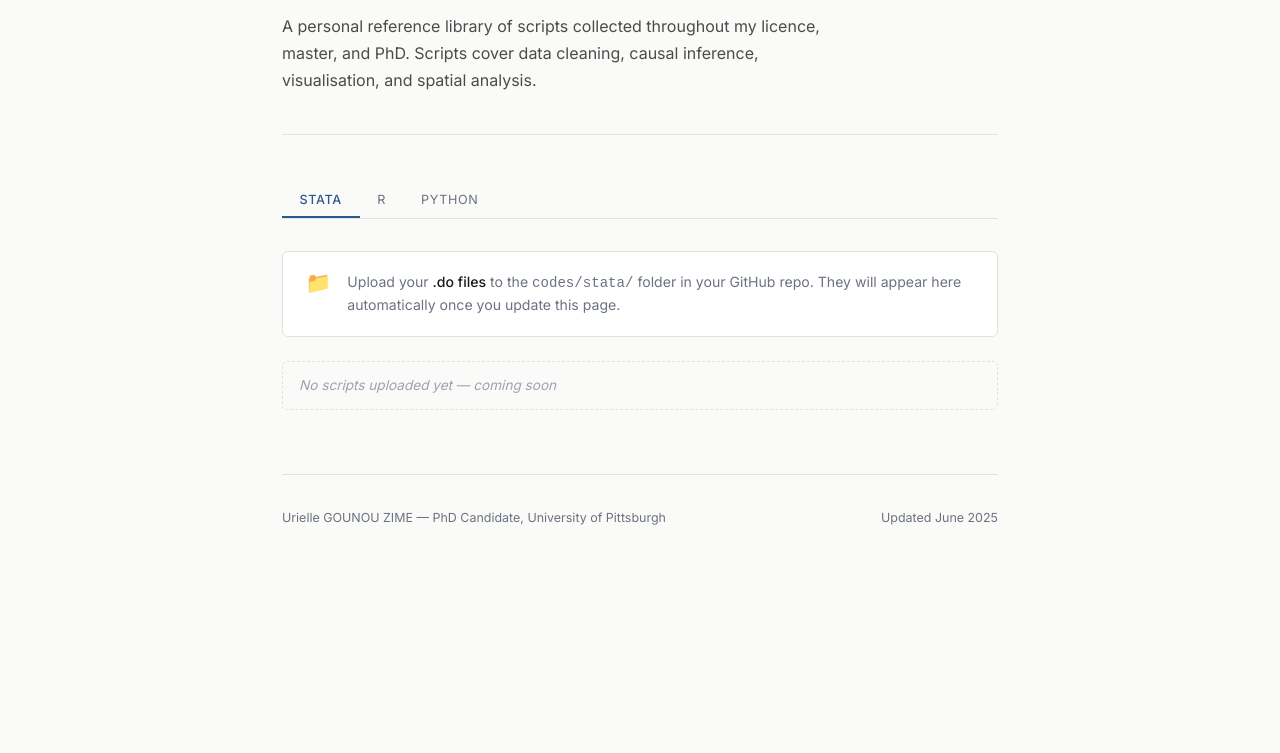
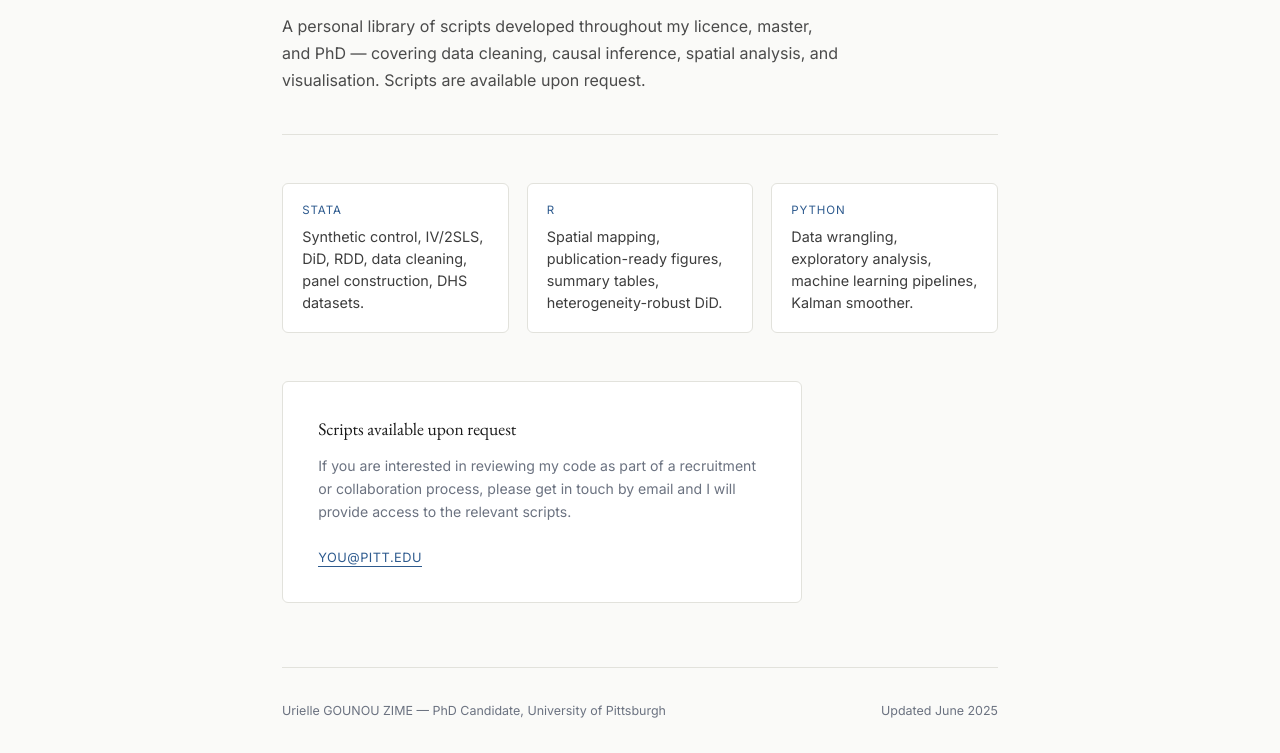
Before and after one commit to Urielle2001/Urielle2001.github.io, a plain HTML site: page codes.html in a window 1280 px wide. Shown: the part 193-946 px from the top of the page. Before the commit the page ends 800 px from the top, so only its background shows below. Drawn offline with nearby package versions, Linux system fonts and the light colour scheme.

Commit message:
Add files via upload

```diff
--- a/codes.html
+++ b/codes.html
@@ -7,6 +7,7 @@
   <link rel="preconnect" href="https://fonts.gstatic.com" crossorigin />
   <link href="https://fonts.googleapis.com/css2?family=EB+Garamond:ital,wght@0,400;0,500;1,400&family=Inter:wght@400;500&display=swap" rel="stylesheet" />
   <link rel="stylesheet" href="style.css" />
+  <meta name="google" content="notranslate" />
 </head>
 <body>
 <nav>
@@ -27,48 +28,38 @@
     <p class="eyebrow">Code library</p>
     <h1>Stata · R · Python</h1>
     <p class="lead">
-      A personal reference library of scripts collected throughout my licence, master, and PhD.
-      Scripts cover data cleaning, causal inference, visualisation, and spatial analysis.
+      A personal library of scripts developed throughout my licence, master, and PhD —
+      covering data cleaning, causal inference, spatial analysis, and visualisation.
+      Scripts are available upon request.
     </p>
   </div>
 
-  <div class="code-tabs">
-    <button class="code-tab active" onclick="switchTab(event,'stata')">Stata</button>
-    <button class="code-tab" onclick="switchTab(event,'r')">R</button>
-    <button class="code-tab" onclick="switchTab(event,'python')">Python</button>
+  <div style="display: grid; grid-template-columns: repeat(auto-fit, minmax(220px, 1fr)); gap: 1.1rem; margin-bottom: 3rem;">
+
+    <div class="interest-card">
+      <p class="label">Stata</p>
+      <p>Synthetic control, IV/2SLS, DiD, RDD, data cleaning, panel construction, DHS datasets.</p>
+    </div>
+
+    <div class="interest-card">
+      <p class="label">R</p>
+      <p>Spatial mapping, publication-ready figures, summary tables, heterogeneity-robust DiD.</p>
+    </div>
+
+    <div class="interest-card">
+      <p class="label">Python</p>
+      <p>Data wrangling, exploratory analysis, machine learning pipelines, Kalman smoother.</p>
+    </div>
+
   </div>
 
-  <!-- STATA -->
-  <div class="code-panel active" id="panel-stata">
-    <div class="upload-hint">
-      <div class="hint-icon">📁</div>
-      <p>Upload your <strong>.do files</strong> to the <code>codes/stata/</code> folder in your GitHub repo. They will appear here automatically once you update this page.</p>
-    </div>
-    <div class="file-list">
-      <div class="file-placeholder">No scripts uploaded yet — coming soon</div>
-    </div>
-  </div>
-
-  <!-- R -->
-  <div class="code-panel" id="panel-r">
-    <div class="upload-hint">
-      <div class="hint-icon">📁</div>
-      <p>Upload your <strong>.R files</strong> to the <code>codes/r/</code> folder in your GitHub repo. They will appear here automatically once you update this page.</p>
-    </div>
-    <div class="file-list">
-      <div class="file-placeholder">No scripts uploaded yet — coming soon</div>
-    </div>
-  </div>
-
-  <!-- PYTHON -->
-  <div class="code-panel" id="panel-python">
-    <div class="upload-hint">
-      <div class="hint-icon">📁</div>
-      <p>Upload your <strong>.py files</strong> to the <code>codes/python/</code> folder in your GitHub repo. They will appear here automatically once you update this page.</p>
-    </div>
-    <div class="file-list">
-      <div class="file-placeholder">No scripts uploaded yet — coming soon</div>
-    </div>
+  <div style="background: white; border: 0.5px solid var(--border); border-radius: 6px; padding: 2rem 2.2rem; max-width: 520px;">
+    <p style="font-family: var(--serif); font-size: 1.1rem; margin-bottom: 0.6rem;">Scripts available upon request</p>
+    <p style="font-size: 0.88rem; color: var(--muted); line-height: 1.65; margin-bottom: 1.2rem;">
+      If you are interested in reviewing my code as part of a recruitment or collaboration process,
+      please get in touch by email and I will provide access to the relevant scripts.
+    </p>
+    <a href="mailto:you@pitt.edu" style="font-size: 0.8rem; letter-spacing: 0.04em; text-transform: uppercase; text-decoration: none; color: var(--blue); border-bottom: 1px solid var(--blue); padding-bottom: 1px;">you@pitt.edu</a>
   </div>
 
   <footer>
@@ -76,14 +67,5 @@
     <span>Updated June 2025</span>
   </footer>
 </div>
-
-<script>
-  function switchTab(e, lang) {
-    document.querySelectorAll('.code-tab').forEach(t => t.classList.remove('active'));
-    document.querySelectorAll('.code-panel').forEach(p => p.classList.remove('active'));
-    e.currentTarget.classList.add('active');
-    document.getElementById('panel-' + lang).classList.add('active');
-  }
-</script>
 </body>
 </html>
```
Also changed, not shown: contact.html (+1 -0 lines), index.html (+1 -0 lines), papers.html (+1 -0 lines), research.html (+1 -0 lines).
